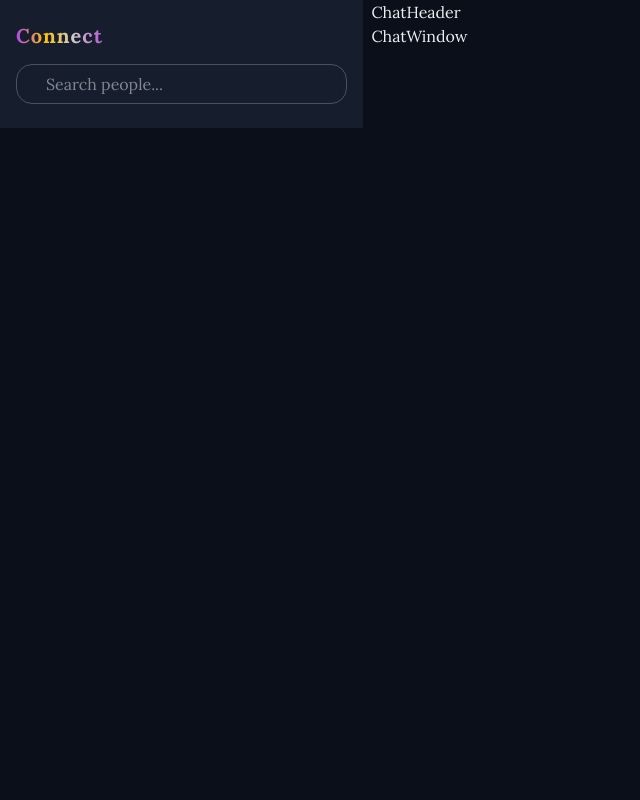
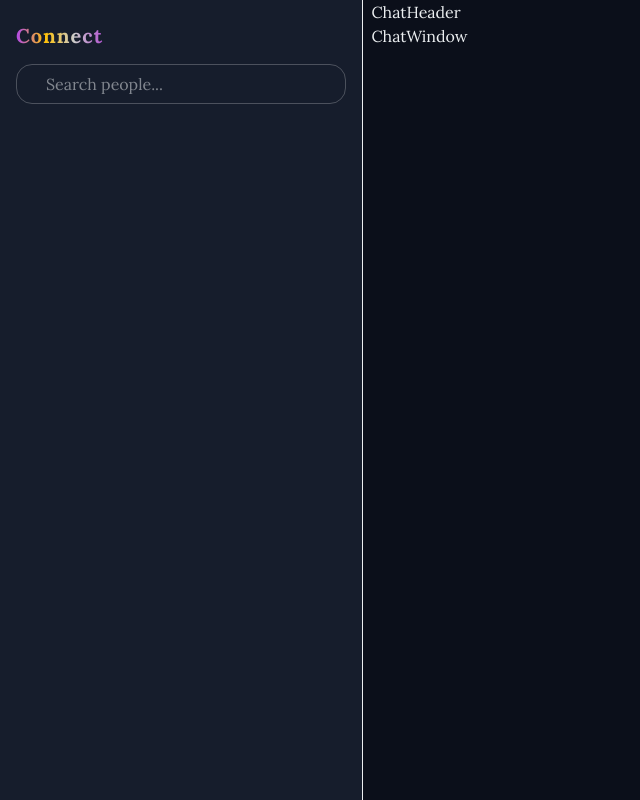
Before and after one commit to behan05/real-time-chat-app, a React (Vite) app in the folder connect-ui/: page /connect in a window 1280 px wide. Shown: the whole page, without its empty margins (0-640 px from the left). Built offline with nearby package versions, Linux system fonts and the light colour scheme; some icons are missing.

Commit message:
feat: implemented sidebar header UI with dynamic routes as logo, nav icons, and settings menu

```diff
--- a/connect-ui/src/components/private/ChatSidebarpanelnavbar.jsx
+++ b/connect-ui/src/components/private/ChatSidebarpanelnavbar.jsx
@@ -78,6 +78,12 @@ function ChatSidebarpanelnavbar() {
             flexDirection="column"
             bgcolor="background.paper"
             p={2}
+            sx={{
+                borderRight: `1px solid`,
+                minHeight: '100vh',
+                maxHeight: '100vh',
+                overflowY: 'auto'
+            }}
         >
             {/* Header */}
             <Stack direction="row" alignItems="center" justifyContent="space-between">
```
